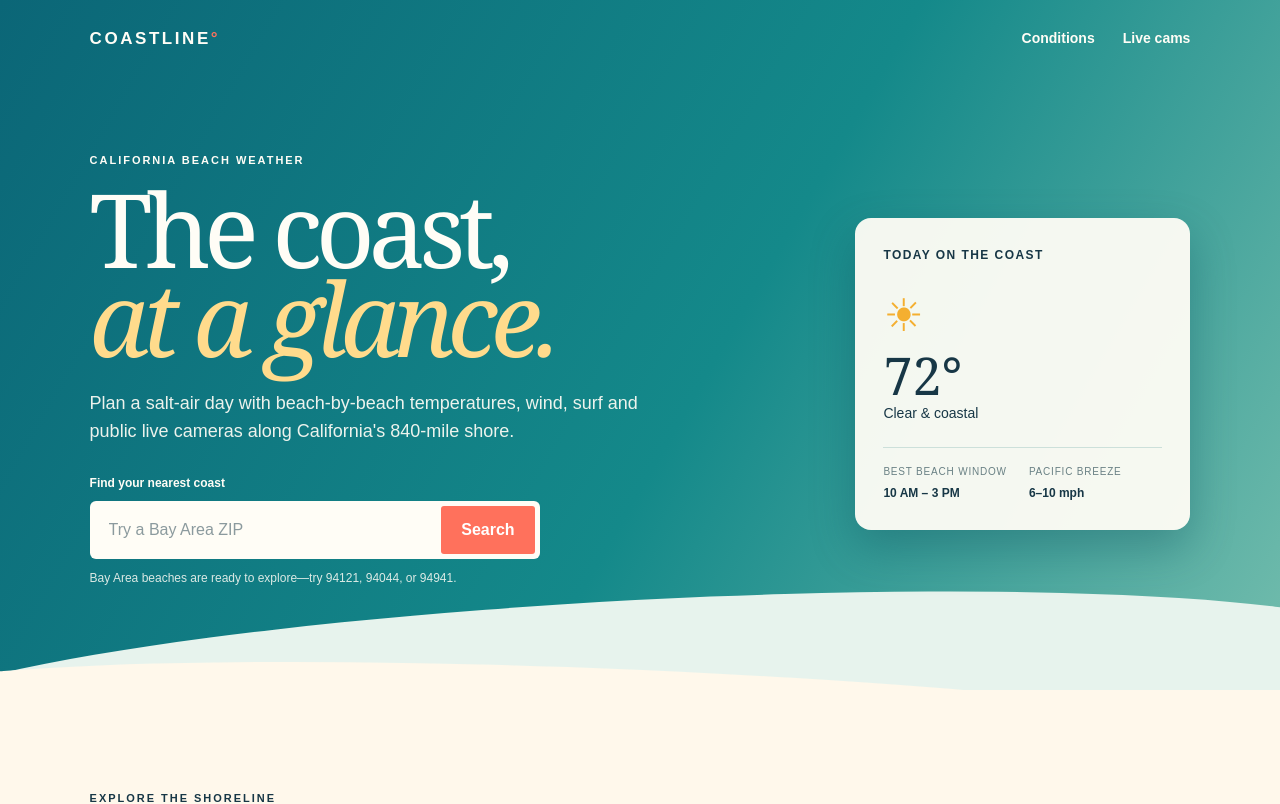
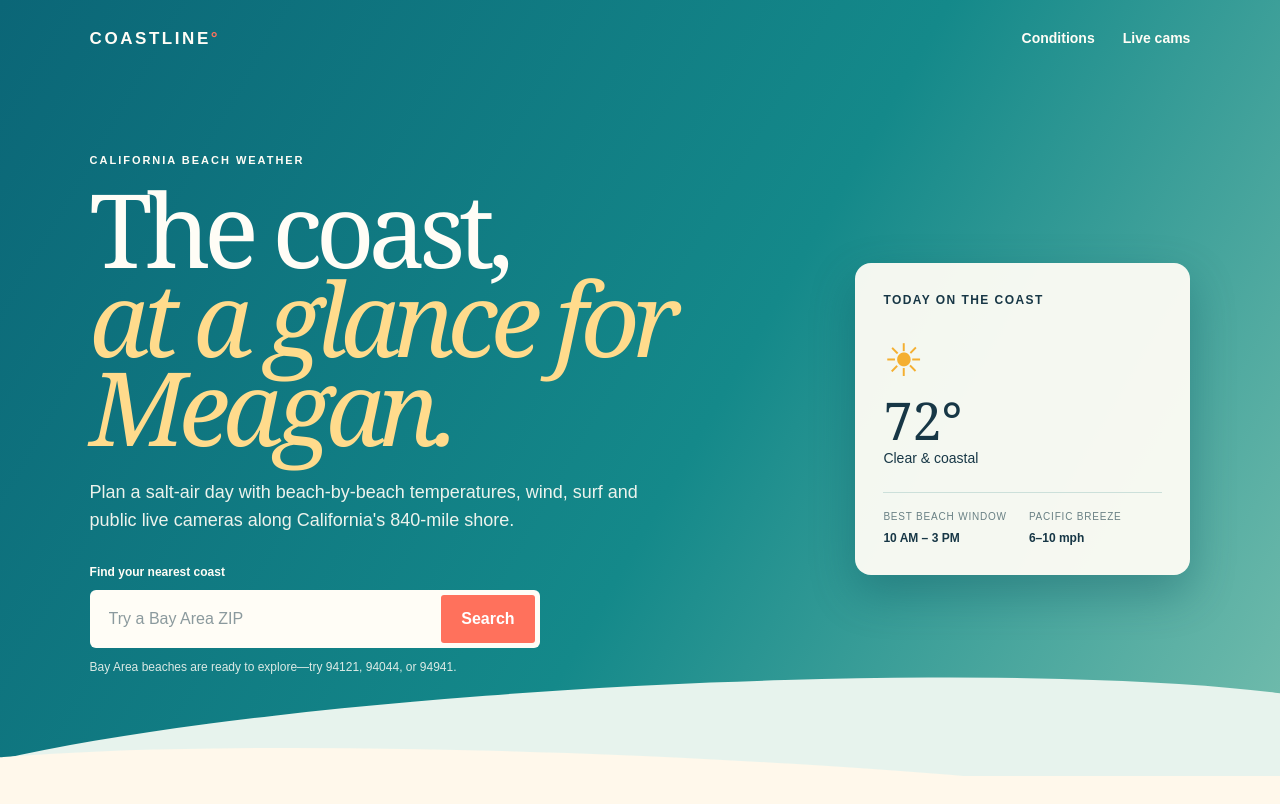
Before and after one commit to ajaynair85/coastline-weather, a Next.js app: page / in a window 1280 px wide. Shown: the top 804 px of the page. Built offline with nearby package versions, Linux system fonts and the light colour scheme.

Commit message:
Personalize Coastline headline for Meagan

```diff
--- a/app/page.tsx
+++ b/app/page.tsx
@@ -70,7 +70,7 @@ export default function Home() {
       <section className="hero">
         <nav className="nav"><a className="brand" href="#top">COASTLINE<span>°</span></a><div><a href="#conditions">Conditions</a><a href="#cameras">Live cams</a></div></nav>
         <div className="hero-grid" id="top">
-          <div className="hero-copy"><p className="eyebrow">California beach weather</p><h1>The coast,<br /><em>at a glance.</em></h1><p className="lede">Plan a salt-air day with beach-by-beach temperatures, wind, surf and public live cameras along California&apos;s 840-mile shore.</p>
+          <div className="hero-copy"><p className="eyebrow">California beach weather</p><h1>The coast,<br /><em>at a glance for Meagan.</em></h1><p className="lede">Plan a salt-air day with beach-by-beach temperatures, wind, surf and public live cameras along California&apos;s 840-mile shore.</p>
             <form className="zip-search" onSubmit={searchZip}><label htmlFor="zip">Find your nearest coast</label><div><input id="zip" value={zip} onChange={(event) => setZip(event.target.value.replace(/\D/g, "").slice(0, 5))} placeholder="Try a Bay Area ZIP" inputMode="numeric" /><button type="submit">Search</button></div></form>
             <p className="search-note" role="status">{message}</p>
           </div>
```
